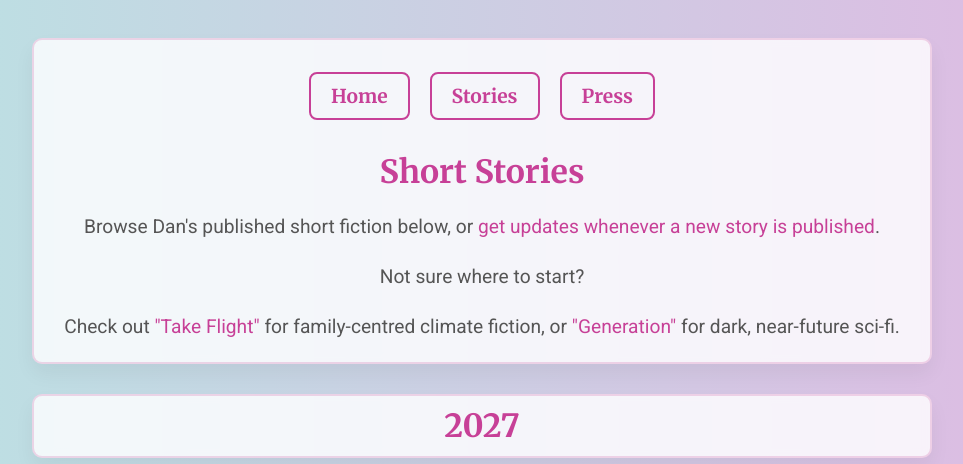
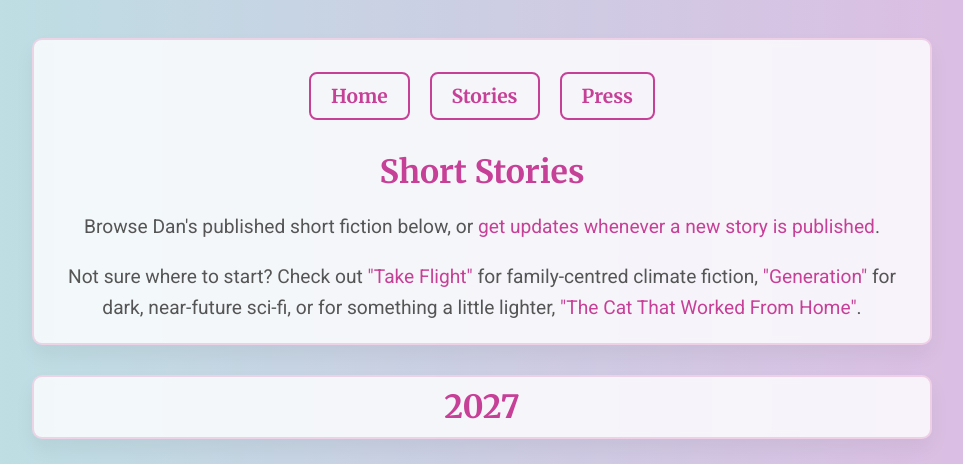
Before and after one commit to DanPeacock92/DanPeacock92.github.io, a plain HTML site: page stories.html in a window 1280 px wide. Shown: the top 464 px of the page, without its empty margins (158-1121 px from the left). Drawn offline with Linux system fonts and the light colour scheme.

Commit message:
Update stories.html

```diff
--- a/stories.html
+++ b/stories.html
@@ -23,8 +23,7 @@
 </nav>
    <h1>Short Stories</h1>
 <p class="bio">Browse Dan's published short fiction below, or <a href="index.html#newsletter" class="story-link">get updates whenever a new story is published</a>.</p>
-   <p class="bio">Not sure where to start?</p>
-        <p class="bio">Check out <a href="https://kaleidotrope.net/winter-2026/take-flight-by-dan-peacock/" class="story-link">"Take Flight"</a> for family-centred climate fiction, or <a href="https://www.thedreadmachine.com/generation/" class="story-link">"Generation"</a> for dark, near-future sci-fi.</p>
+   <p class="bio">Not sure where to start? Check out <a href="https://kaleidotrope.net/winter-2026/take-flight-by-dan-peacock/" class="story-link">"Take Flight"</a> for family-centred climate fiction, <a href="https://www.thedreadmachine.com/generation/" class="story-link">"Generation"</a> for dark, near-future sci-fi, or for something a little lighter, <a href="https://www.castofwonders.org/2024/04/cast-of-wonders-583-the-cat-that-worked-from-home/" class="story-link">"The Cat That Worked From Home"</a>.</p>
 
 
 
```
